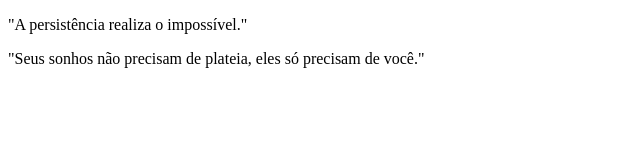
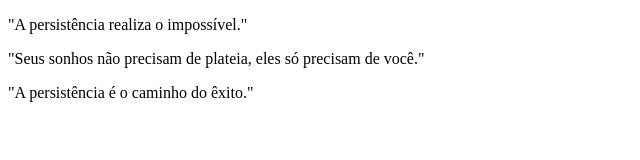
Before and after one commit to LucasCnb/projeto01, a plain HTML site: page index.html in a window 1280 px wide. Shown: the whole page, without its empty margins (0-640 px from the left). Drawn offline with Linux system fonts and the light colour scheme.

Commit message:
frase motivacional 3

```diff
--- a/index.html
+++ b/index.html
@@ -8,5 +8,6 @@
 <body>
     <p>"A persistência realiza o impossível."</p>
     <p>"Seus sonhos não precisam de plateia, eles só precisam de você."</p>
+    <p>"A persistência é o caminho do êxito."</p>
 </body>
 </html>
```
